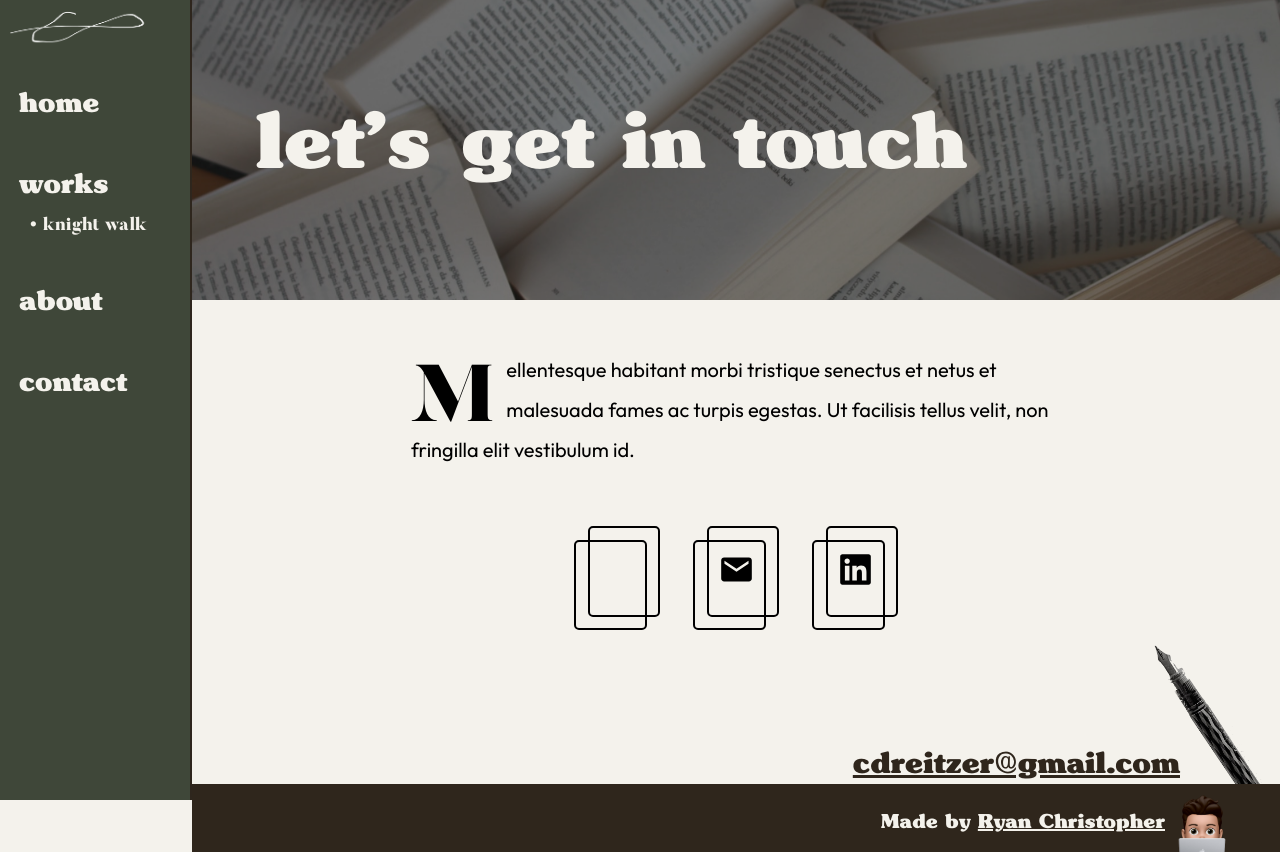
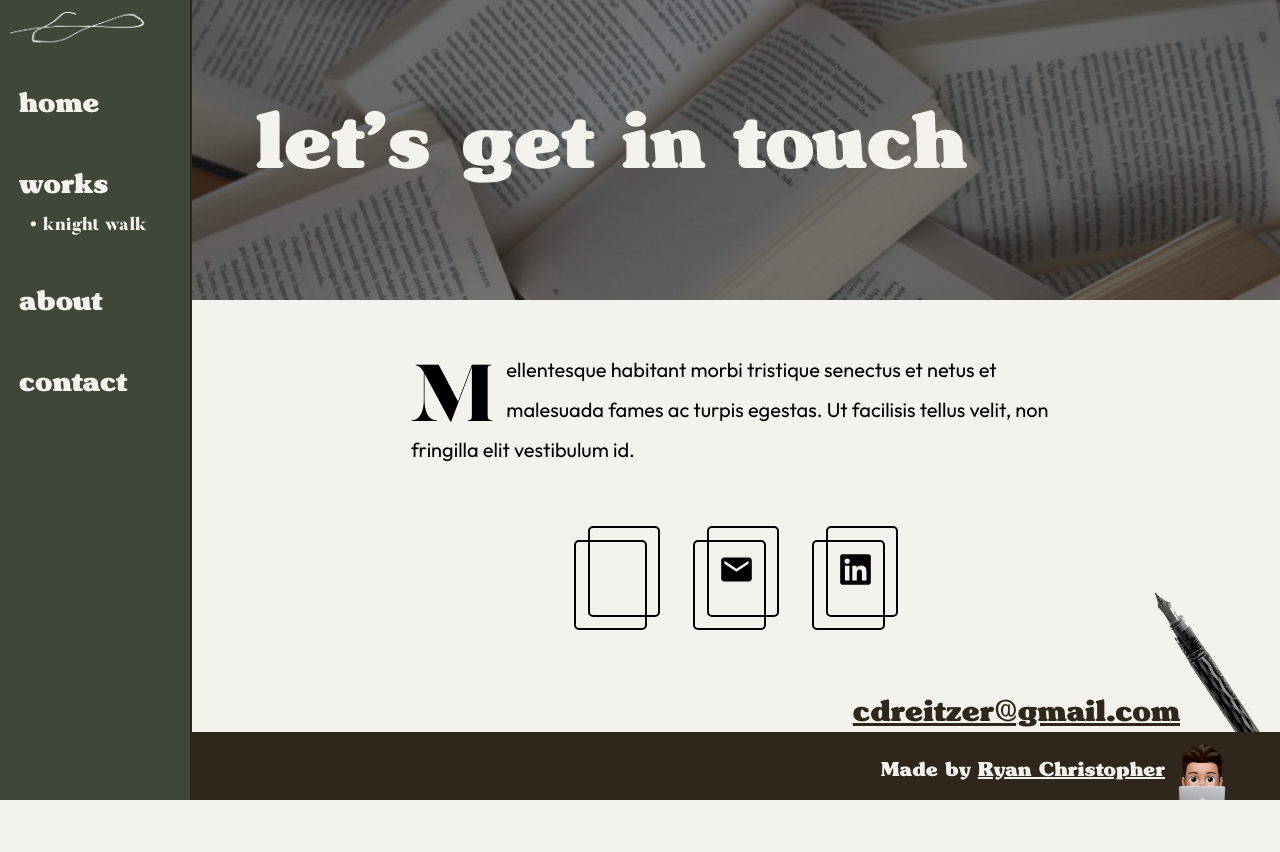
Before and after one commit to ryan-christopher/charliedreitzer, a Next.js app: page /contact in a window 1280 px wide. After the commit the page ends 800 px from the top, so only its background shows below. Built offline with nearby package versions, Linux system fonts and the light colour scheme; some icons are missing.

Commit message:
contact page edit

```diff
--- a/src/pages/contact.tsx
+++ b/src/pages/contact.tsx
@@ -26,7 +26,7 @@ export default function Contact() {
                     <DynamicNav />
                 </div>
             </div>
-            <div className='inline-block w-full md:w-[85%]'>
+            <div className='inline-block relative w-full md:w-[85%] min-h-[100vh]'>
                 <div>
                     <ParallaxProvider>
                         <ParallaxBanner style={{ aspectRatio: 'auto' }} className="h-[230px] md:h-[300px] ml-auto mr-auto">
@@ -39,7 +39,7 @@ export default function Contact() {
                         </ParallaxBanner>
                     </ParallaxProvider>
                 </div>
-                <div className='relative w-full bg-[#f4f2ec]'>
+                <div className='relative w-full bg-[#f4f2ec] pb-[150px]'>
                     <div className={`${outfit.className} block max-w-[750px] ml-auto mr-auto text-[18px] md:text-[20px] p-[20px] md:p-[50px] pt-[60px] leading-[30px] md:leading-[40px]`}>
                         <span className='font-["Butler"] text-[65px] md:text-[80px] float-left relative pt-[23px] md:pt-[32px] pr-[13px]'>M</span>
                         ellentesque habitant morbi tristique senectus et netus et malesuada fames ac turpis egestas. Ut facilisis tellus velit, non fringilla elit vestibulum id.
@@ -61,6 +61,10 @@ export default function Contact() {
                             </a>
                         </div>
                     </div>
+
+
+                </div>
+                <div className='absolute bottom-0 w-full'>
                     <Footer />
                 </div>
             </div>
```
